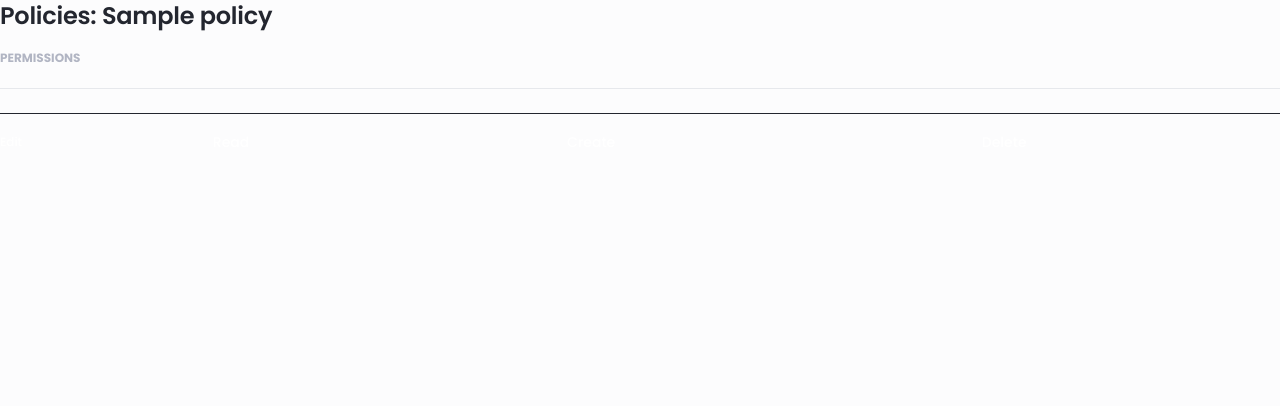
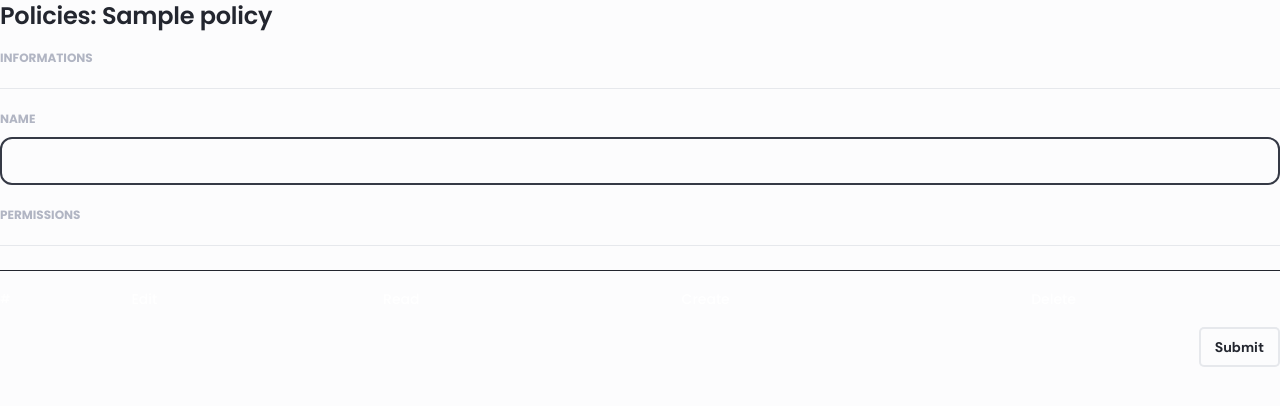
Before and after one commit to kainovaii/obsidian, a PHP site: template app/View/Setting/policy_show.view.php in a window 1280 px wide. Shown: the top 406 px of the page. Run offline with PHP 8.4, Linux system fonts and the light colour scheme; the template is opened without the code that fills it: most values are stand-ins (such as "Sample title", 1, 10 or a date in 2020).

Commit message:
📦️ Update (update)

```diff
--- a/app/View/Setting/policy_show.view.php
+++ b/app/View/Setting/policy_show.view.php
@@ -1,8 +1,16 @@
 <div class="bidding__item">
     <div class="crypto">
         <div class="crypto__title">Policies: <?= $policy->name ?></div>
-
-        <div class="account__subtitle">Permissions</div>
-        <policy-perm-table x-data="{item: <?= htmlspecialchars($permissions); ?>}" />
+        <section class="mb-4">
+            <div class="account__subtitle">Informations</div>
+            <form-input x-data="{type: 'text', name: 'name', value: '<?= $policy->name ?>'}" />
+        </section>
+        <section>
+            <div class="account__subtitle">Permissions</div>
+            <form action="/api/policies/edit" method="POST">
+                <input type="hidden" name="policy_name" value="<?= $policy->name ?>">
+                <policy-perm-table x-data="{item: <?= htmlspecialchars($permissions); ?>}" />
+            </form>
+        </section>
     </div>
 </div>
--- a/public/Component/Setting/policy-perm-table.html
+++ b/public/Component/Setting/policy-perm-table.html
@@ -5,12 +5,12 @@
         border-top: 1px solid  #23262F !important;
         text-align: left !important;
     }
-    .crypto__col_link {
-        color: #ffff !important;
-        cursor: pointer;
-    }
+
     </style>
     <div class="crypto__row">
+        <div class="crypto__col">
+            <div class="">#</div>
+        </div>
         <div class="crypto__col">
             <div class="">Edit</div>
         </div>
@@ -26,16 +26,24 @@
     </div>
     <template x-data="{permissions: item, test: 12}" x-for="(permission, index) in permissions">
         <div class="crypto__row" style="border: none;">
+            <div class="crypto__col" style="text-transform: capitalize;" x-text="index"></div>
             <template x-for="(perm, key) in permission">
                 <div class="crypto__col" style="text-align: center;">
                     <template x-if="perm==true">
-                        <span>✅</span>
+                        <div>
+                            <span @click="perm=false">✅</span>
+                            <input type="hidden" :name="'permissions' + '->' +index + '->' + key" value="true">
+                        </div>
                     </template>
                     <template x-if="perm==false">
-                        <span>❌</span>
+                        <div>
+                            <span @click="perm=true">❌</span>
+                            <input type="hidden" :name="'permissions' + '->' +index + '->' + key" value="false">
+                        </div>
                     </template>
                 </div>
             </template>
         </div>
     </template>
 </div>
+<button style="float: right; border-radius: 5px;" class="button-stroke button-small header__button" type="submit">Submit</button>
```
Also changed, not shown: app/Http/Api/PolicyApiController.php (+17 -5 lines).
